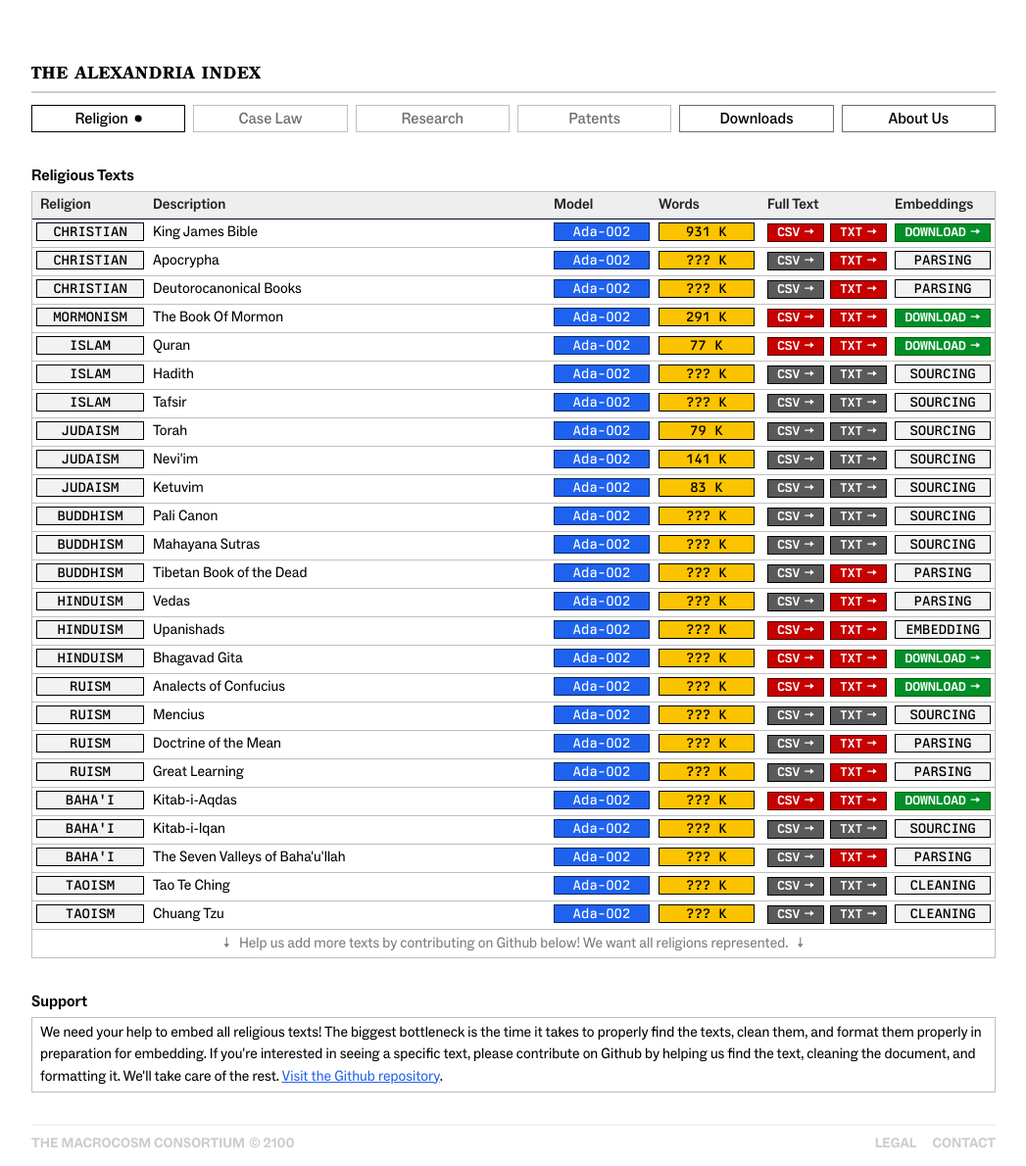
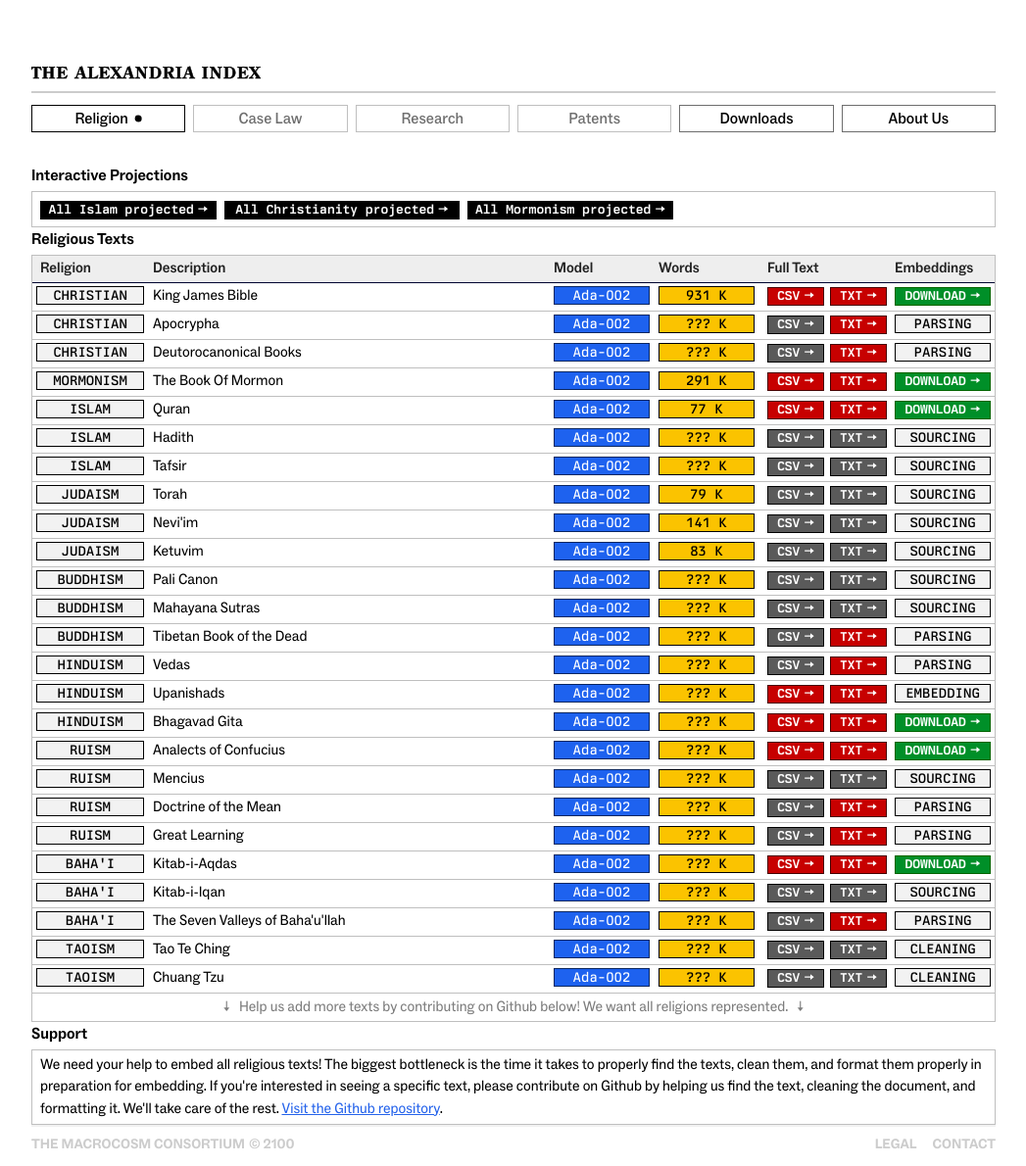
Before and after one commit to macrocosmcorp/alexandria-website, a Next.js app: page /religion in a window 1280 px wide. Shown: the whole page at 98% size, without its empty margins (116-1163 px from the left). Built offline with nearby package versions, Linux system fonts and the light colour scheme.

Commit message:
add nomic links

```diff
--- a/src/app/religion/page.tsx
+++ b/src/app/religion/page.tsx
@@ -7,11 +7,20 @@ export default function Download() {
   return (
     <main className="flex flex-col mx-auto max-w-custom min-h-screen flex-grow pt-4 px-2">
       <Header />
-      <div className="flex flex-col w-full mt-8 mb-8">
-        <Block title="Religious Texts">
+      <div className="flex flex-col w-full mt-8">
+        <Block title="Interactive Projections" marginBottom={8}>
+          <div className="w-full px-2 py-1 border-tiny border-lines-soft" >
+            <div className='flex gap-x-2 flex-wrap'>
+              <MonospaceLink text="All Islam projected" color="black" width={180} link="https://atlas.nomic.ai/map/13e4a9f6-dbc4-414c-beb0-d42ed3289958/c4f7d21c-15df-4927-8e34-ff86d821001d" />
+              <MonospaceLink text="All Christianity projected" color="black" width={240} link="https://atlas.nomic.ai/map/707d769b-f72b-401b-be3b-0a56650cdf49/62eb43e5-cddd-45c7-b661-53c5b2316f79" />
+              <MonospaceLink text="All Mormonism projected" color="black" width={210} link="https://atlas.nomic.ai/map/8992e6d2-2ff7-4a53-bcc9-7c8ba962b5c9/79eab75f-11f5-423e-80b9-da3f682bd337" />
+            </div>
+          </div>
+        </Block>
+        <Block title="Religious Texts" marginBottom={8}>
           <DownloadsBlock />
         </Block>
-        <Block title="Support" margin={8}>
+        <Block title="Support" marginBottom={12}>
           <AboutBlock />
         </Block>
       </div>
--- a/src/components/body.tsx
+++ b/src/components/body.tsx
@@ -1,7 +1,7 @@
 import clsx from "clsx";
 
-export default function Block({ title, margin, children }: { title: string, margin?: number, children: React.ReactNode }) {
-  const marginStyle = margin ? `mt-${margin}` : '';
+export default function Block({ title, marginBottom, children }: { title: string, marginBottom?: number, children: React.ReactNode }) {
+  const marginStyle = marginBottom ? `mb-${marginBottom}` : '';
   return (
     <div className={clsx("flex flex-col w-full", marginStyle)}>
       <h1 className="text-base font-sans font-bold text-letter-default mb-1">{title}</h1>
```
